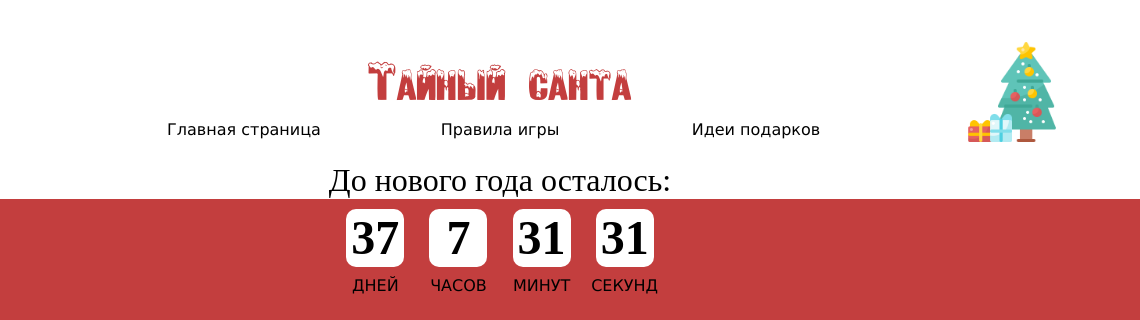
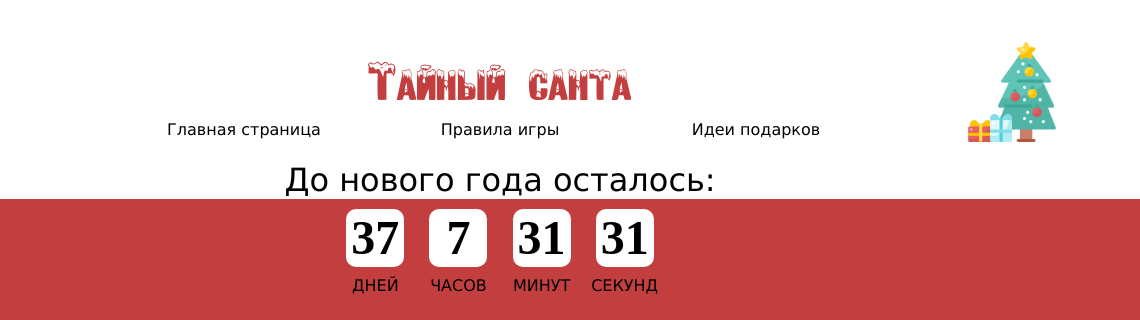
Before and after one commit to irene-strigo/secret-santa-project, a plain HTML site: page index.html in a window 1280 px wide. Shown: the part 178-498 px from the top of the page, 140-1280 px from the left. Drawn offline with Linux system fonts and the light colour scheme.

Commit message:
delete font

```diff
--- a/assets/styles/index.scss
+++ b/assets/styles/index.scss
@@ -249,7 +249,6 @@ body {
 }
 
 .text {
-    font-family: 'penguin';
     text-align: center;
     font-size: 2em;
 }
```
Also changed, not shown: assets/styles/index.css, 1 other file.
